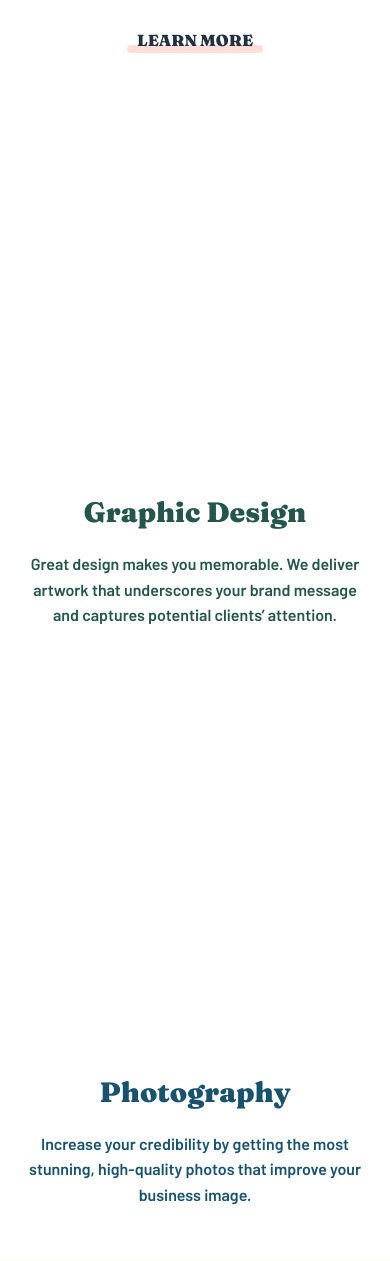
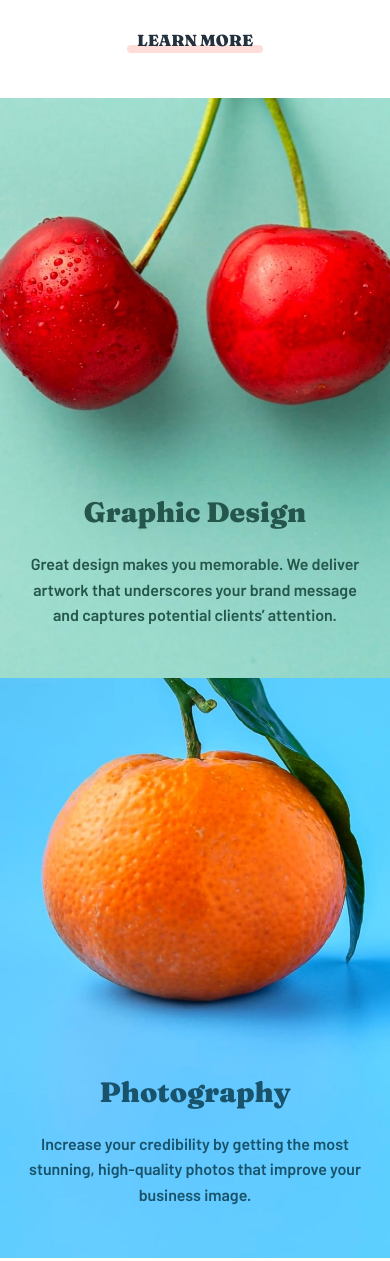
Before and after one commit to waldosmuts/sunnyside-agency-landing-page, a plain HTML site: page index.html in a window 390 px wide. Shown: the part 1822-3083 px from the top of the page. Drawn offline with nearby package versions, Linux system fonts and the light colour scheme.

Commit message:
more path fixes

```diff
--- a/app/scss/style.scss
+++ b/app/scss/style.scss
@@ -173,13 +173,13 @@ main {
             }
         }
         #content__graphic {
-            background: top / cover no-repeat url(./images/mobile/image-graphic-design.jpg);
+            background: top / cover no-repeat url(../../images/mobile/image-graphic-design.jpg);
             h2, p {
                 color: $-c-graphic-cyan;
             }
         }
         #content__photo {
-            background: top / cover no-repeat url(./images/mobile/image-photography.jpg);
+            background: top / cover no-repeat url(../../images/mobile/image-photography.jpg);
             h2, p {
                 color: $-c-photo-blue;
             }
```
Also changed, not shown: app/css/style.css, 1 other file.
